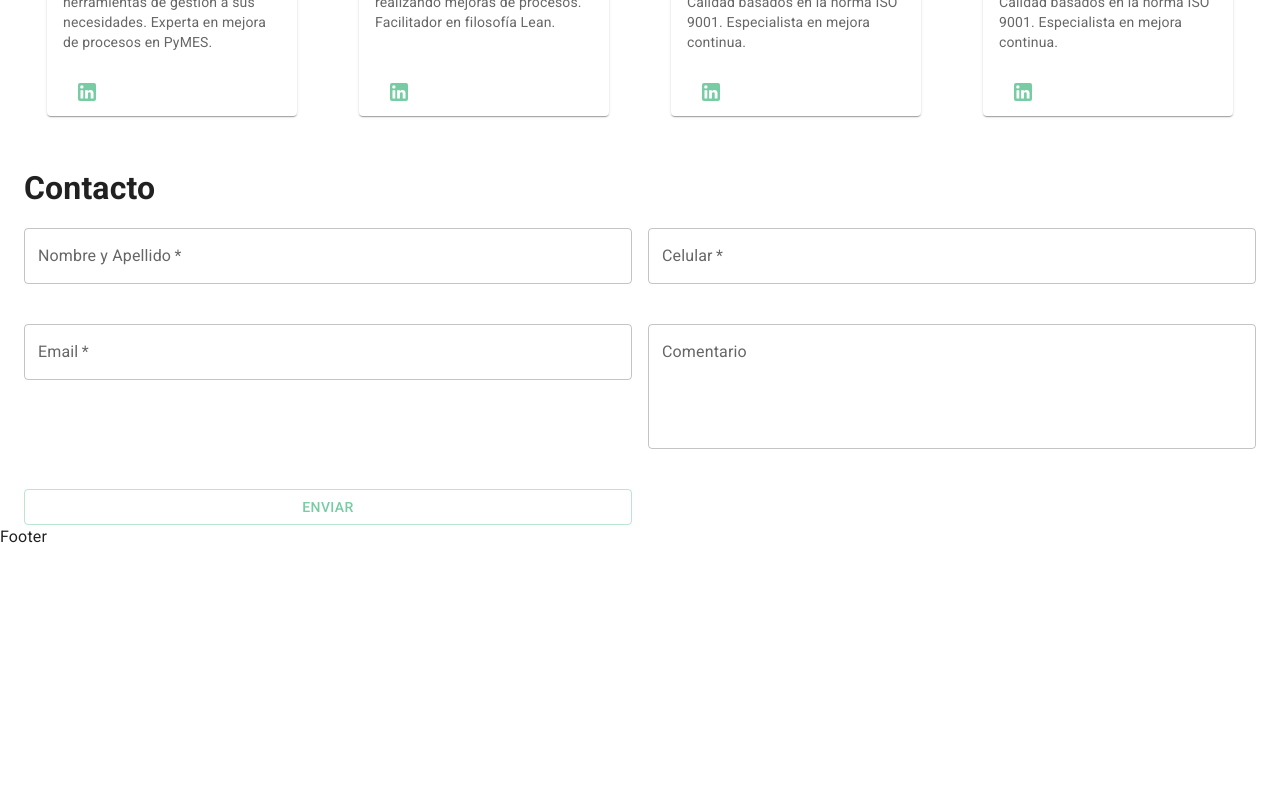
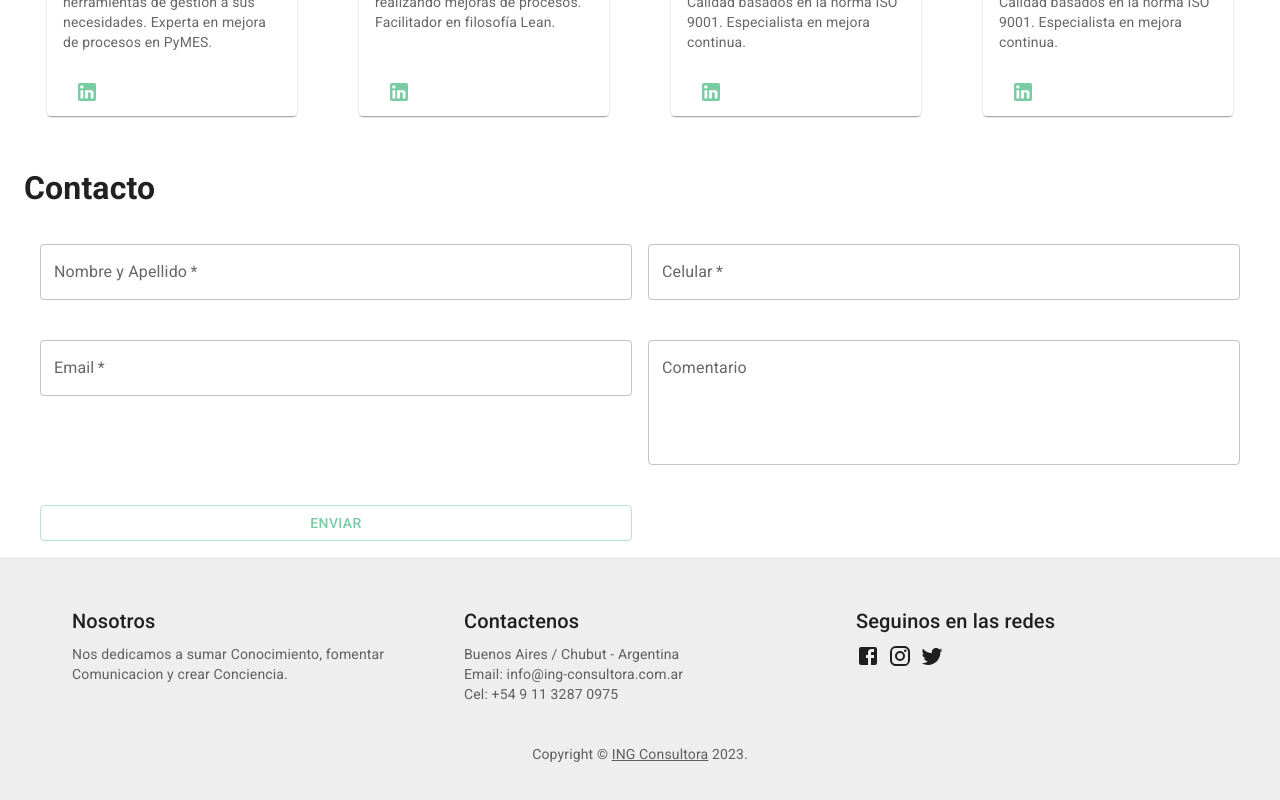
Before and after one commit to ocean-girl/ING-consultora, a React (Vite) app: page / in a window 1280 px wide. Shown: the part 2810-3610 px from the top of the page. Before the commit the page ends 3359 px from the top, so only its background shows below. Built offline with nearby package versions, Linux system fonts and the light colour scheme.

Commit message:
Footer v1

```diff
--- a/src/components/layout/footer/Footer.jsx
+++ b/src/components/layout/footer/Footer.jsx
@@ -1,9 +1,77 @@
+import * as React from "react";
+import Container from "@mui/material/Container";
+import Typography from "@mui/material/Typography";
+import Link from "@mui/material/Link";
+import Grid from "@mui/material/Grid";
+import { Facebook, Instagram, Twitter } from "@mui/icons-material";
+import { Box } from "@mui/material";
 
-
-const Footer = () => {
+export default function Footer() {
   return (
-    <div>Footer</div>
-  )
+    <Box
+      component="footer"
+      sx={{
+        backgroundColor: (theme) =>
+          theme.palette.mode === "light"
+            ? theme.palette.grey[200]
+            : theme.palette.grey[800],
+        p: 6,
+      }}
+    >
+      <Container maxWidth="lg">
+        <Grid container spacing={5}>
+          <Grid item xs={12} sm={4}>
+            <Typography variant="h6" color="text.primary" gutterBottom>
+              Nosotros
+            </Typography>
+            <Typography variant="body2" color="text.secondary">
+              Nos dedicamos a sumar Conocimiento, fomentar Comunicacion y crear Conciencia.
+            </Typography>
+          </Grid>
+          <Grid item xs={12} sm={4}>
+            <Typography variant="h6" color="text.primary" gutterBottom>
+              Contactenos
+            </Typography>
+            <Typography variant="body2" color="text.secondary">
+              Buenos Aires / Chubut - Argentina
+            </Typography>
+            <Typography variant="body2" color="text.secondary">
+              Email: info@ing-consultora.com.ar
+            </Typography>
+            <Typography variant="body2" color="text.secondary">
+              Cel: +54 9 11 3287 0975
+            </Typography>
+          </Grid>
+          <Grid item xs={12} sm={4}>
+            <Typography variant="h6" color="text.primary" gutterBottom>
+              Seguinos en las redes
+            </Typography>
+            <Link href="https://www.facebook.com/" color="inherit">
+              <Facebook />
+            </Link>
+            <Link
+              href="https://www.instagram.com/"
+              color="inherit"
+              sx={{ pl: 1, pr: 1 }}
+            >
+              <Instagram />
+            </Link>
+            <Link href="https://www.twitter.com/" color="inherit">
+              <Twitter />
+            </Link>
+          </Grid>
+        </Grid>
+        <Box mt={5}>
+          <Typography variant="body2" color="text.secondary" align="center">
+            {"Copyright © "}
+            <Link color="inherit" href="https://your-website.com/">
+              ING Consultora
+            </Link>{" "}
+            {new Date().getFullYear()}
+            {"."}
+          </Typography>
+        </Box>
+      </Container>
+    </Box>
+  );
 }
-
-export default Footer
--- a/src/components/pages/Contacto.jsx
+++ b/src/components/pages/Contacto.jsx
@@ -31,7 +31,7 @@
   };
 
   return (
-    <Container maxWidth="xl" >
+    <Container maxWidth="xl">
       <h1>Contacto</h1>
       <Box
         component="form"
@@ -41,6 +41,7 @@
             display: 'grid',
             gridTemplateColumns: { sm: '1fr 1fr' },
             gap: 2,
+            margin: 2,
           }}
       >
         <TextField
```
